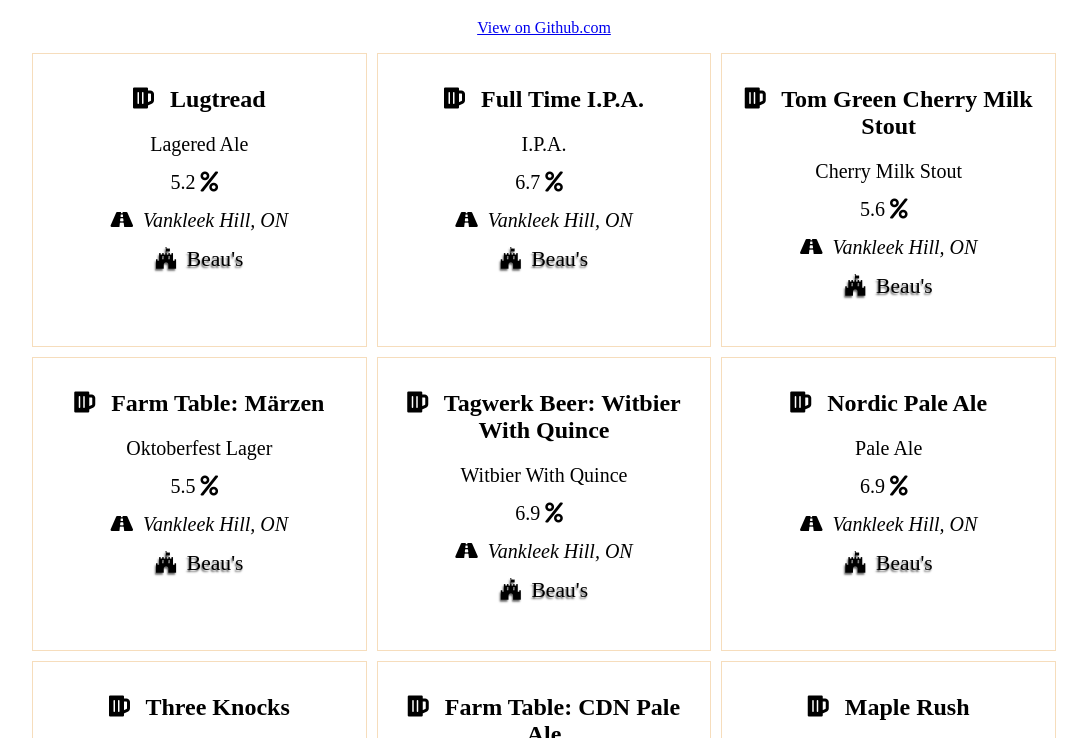
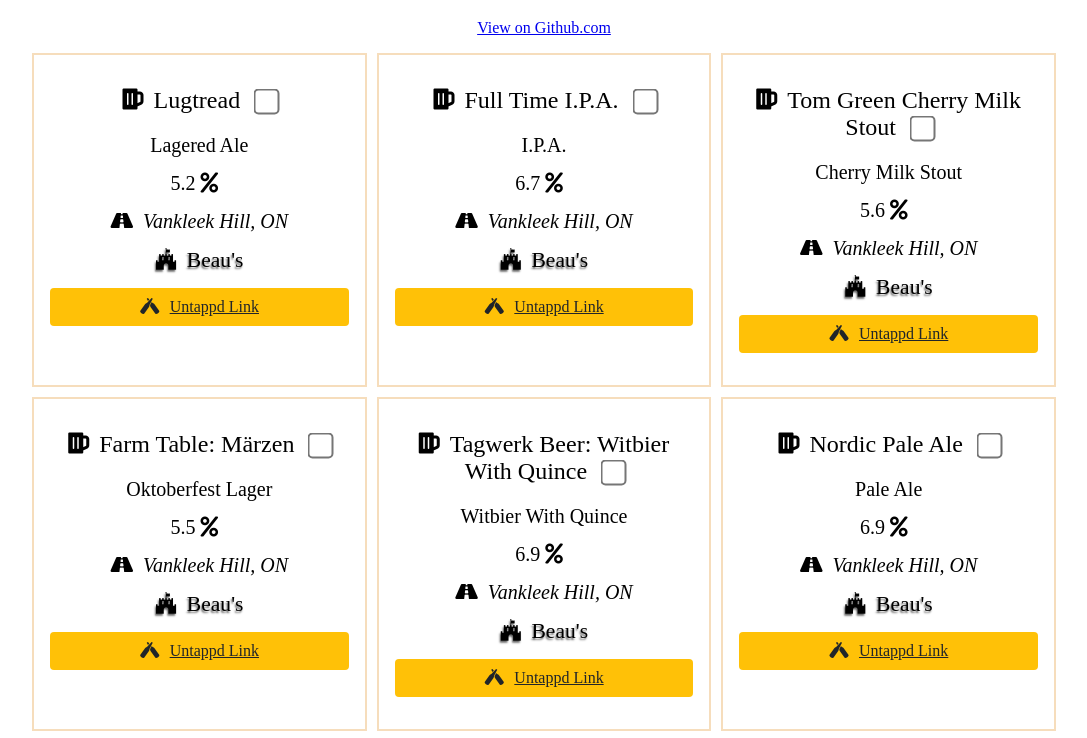
Before and after one commit to shawnthompson/beaus-oktoberfest-beers, a plain HTML site: page index.html in a window 1280 px wide. Shown: the part 61-799 px from the top of the page, without its empty margins (96-1183 px from the left). Drawn offline with Linux system fonts and the light colour scheme; a web font is replaced by a local one.

Commit message:
more changes

```diff
--- a/css/beer.css
+++ b/css/beer.css
@@ -29,11 +29,15 @@ font-weight:  200;
     text-align: center;
 }
 
-h1 {
-    text-align: center;
+.beer {
+    font-size: 150%;
+    margin-bottom: 20px;
+    display: block;
 }
 
-.text-center {
+.beer input {
+    margin-left: 20px;
+    transform: scale(2)
 }
 
 .brewery {
@@ -65,6 +69,46 @@ h1 {
     font-size: 125%;
 }
 
+/* Button style */
+
+.btn:focus, .btn:hover {
+	text-decoration: none;
+}
+
+.btn-untappd {
+	color: #212529;
+	background-color: #ffc107;
+	border-color: #ffc107;
+}
+
+.btn-untappd:hover {
+	color: #212529;
+	background-color: #e0a800;
+	border-color: #d39e00;
+}
+
+.btn:focus, .btn:hover {
+    text-decoration: none;
+}
+
+.btn {
+	display: block;
+	font-weight: 400;
+	text-align: center;
+	white-space: nowrap;
+	vertical-align: middle;
+	-webkit-user-select: none;
+	-moz-user-select: none;
+	-ms-user-select: none;
+	user-select: none;
+	border: 1px solid transparent;
+	padding: .375rem .75rem;
+	font-size: 1rem;
+	line-height: 1.5;
+	border-radius: .25rem;
+	transition: color .15s ease-in-out,background-color .15s ease-in-out,border-color .15s ease-in-out,box-shadow .15s ease-in-out;
+}
+
 .fa-circle {
     font-size: 50%;
 }
@@ -86,14 +130,9 @@ h1 {
     padding: 2em 1em;
     color: #000;
     text-decoration: none;
-    border: solid 1px rgba(233,171,88,.4);
+    border: solid 2px rgba(233,171,88,.4);
 }
 
-.wrapper .item:hover {
-    background-color: rgba(233,171,88,.8);
-    text-decoration: underline;
-
-}
 .wrapper .item h2 {
     margin-top: 0;
 }
--- a/index.html
+++ b/index.html
@@ -15,17 +15,18 @@
         <h1>Beau's Oktoberfest 2018 Beer list</h1>
         <p class="text-center"><a href="https://github.com/shawnthompson/beaus-oktoberfest2018-beer">View on Github.com</a></p>
         <div class="wrapper">
-            <a v-for="item in items" class="item" v-bind:class="{ beaus: item.Brewery === 'Beau\'s'}" :href="item.Untappd">
-                <section class="text-center">
-                <h2><i class="fas fa-beer"></i> {{ item.Beer }}</h2>
+
+                <div v-for="item in items" class="item" v-bind:class="{ beaus: item.Brewery === 'Beau\'s'}" class="text-center">
+                <label class="beer"><i class="fas fa-beer"></i>{{ item.Beer }}<input type="checkbox" ></label>
                 <ul class="list-unstyled">
                     <li class="style">{{ item.Flavour }}</li>
                     <li v-if="item.Percentage != ''" class="percentage">{{ item.Percentage }} <i class="fas fa-percent"></i></li>
                     <li class="location"><i class="fas fa-road"></i>{{ item.Location }}</li>
                     <li class="brewery"><i class="fab fa-fort-awesome"></i>{{ item.Brewery }}</li>
                 </ul>
-            </section>
-            </a>
+            <a :href="item.Untappd" class="btn btn-untappd"><i class="fab fa-untappd"></i>Untappd Link</a>
+        </div>
+
     </div>
 </main>
 
```
